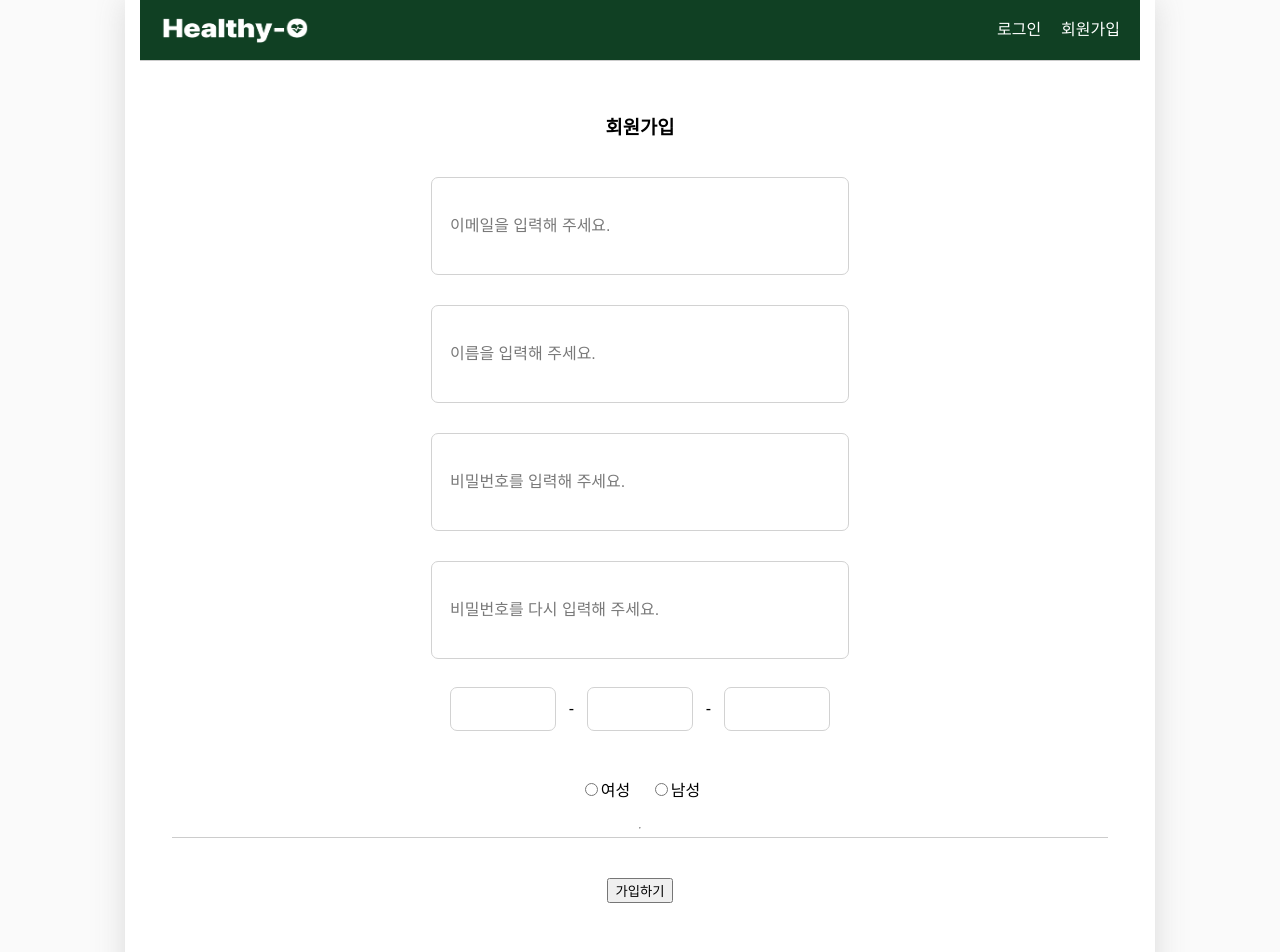
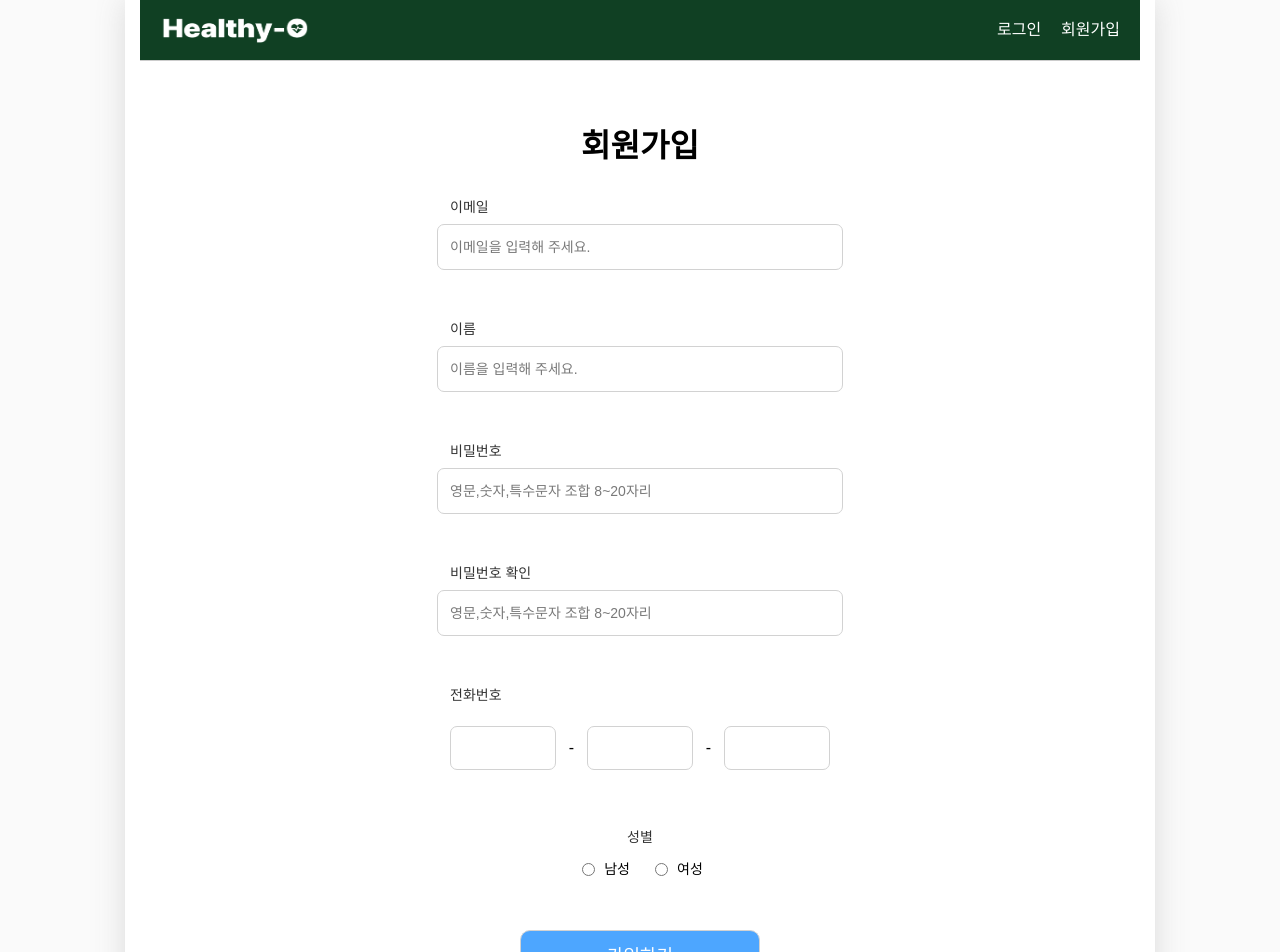
Before and after one commit to gayunk02/healthy-o, a Next.js app in the folder frontend/: page /signup in a window 1280 px wide. Shown: the top 952 px of the page. Built offline with nearby package versions, Linux system fonts and the light colour scheme; a web font is replaced by a local one.

Commit message:
signup tsx, module 수정

```diff
--- a/frontend/src/pages/signup.tsx
+++ b/frontend/src/pages/signup.tsx
@@ -1,24 +1,59 @@
 import { useEffect, useState } from "react";
+import { useRouter } from "next/router";
 import styles from "../styles/signup.module.css";
 
 export default function SignupPage() {
+  const router = useRouter();
   const [phone1, setPhone1] = useState("");
   const [phone2, setPhone2] = useState("");
   const [phone3, setPhone3] = useState("");
-  const [token, setToken] = useState("000000");
-  const [timer, setTimer] = useState("3:00");
-  const [isTokenDisabled, setIsTokenDisabled] = useState(true);
-  const [isConfirmDisabled, setIsConfirmDisabled] = useState(true);
-  const [intervalId, setIntervalId] = useState<NodeJS.Timeout | null>(null);
   const [form, setForm] = useState({
     email: "",
     writer: "",
     password1: "",
     password2: "",
-    location: "",
     gender: "",
   });
   const [errors, setErrors] = useState<any>({});
+
+  const handleInputChange = (key: string, value: string) => {
+    setForm((prev) => {
+      const newForm = { ...prev, [key]: value };
+      const newErrors = { ...errors };
+
+      if (value === "") {
+        newErrors[key] = "";
+      } else {
+        if (key === "email") {
+          const emailRegex = /^[^@\s]+@[^@\s]+\.[^@\s]{2,}$/;
+          newErrors.email = emailRegex.test(value) ? "" : "올바른 이메일 형식이 아닙니다.";
+        }
+
+        if (key === "writer") {
+          newErrors.writer = value.trim().length >= 2 ? "" : "이름은 2글자 이상 입력해 주세요.";
+        }
+
+        if (key === "password1") {
+          const passwordRegex = /^(?=.*[A-Za-z])(?=.*\d)(?=.*[@$!%*#?&])[A-Za-z\d@$!%*#?&]{8,20}$/;
+          newErrors.password1 = passwordRegex.test(value)
+            ? ""
+            : "비밀번호는 8~20자의 영문, 숫자, 특수문자를 포함해야 합니다.";
+          newErrors.password2 = form.password2 === "" ? "" : (value === form.password2 ? "" : "비밀번호가 일치하지 않습니다.");
+        }
+
+        if (key === "password2") {
+          newErrors.password2 = value === "" ? "" : (value === form.password1 ? "" : "비밀번호가 일치하지 않습니다.");
+        }
+
+        if (key === "gender") {
+          newErrors.gender = value ? "" : "성별을 선택해 주세요.";
+        }
+      }
+
+      setErrors(newErrors);
+      return newForm;
+    });
+  };
 
   const handlePhoneChange = (index: number, value: string) => {
     if (index === 1) {
@@ -30,30 +65,22 @@ export default function SignupPage() {
     } else {
       setPhone3(value);
     }
-
-    if (phone1.length === 3 && phone2.length === 4 && phone3.length === 4) {
-      setIsTokenDisabled(false);
-    }
-  };
-
-  const handleInputChange = (key: string, value: string) => {
-    setForm({ ...form, [key]: value });
   };
 
   const validateForm = () => {
     const newErrors: any = {};
-    if (!form.email.includes("@"))
-      newErrors.email = "이메일이 올바르지 않습니다.";
-    if (!form.writer) newErrors.writer = "이름이 올바르지 않습니다.";
+    const emailRegex = /^[^@\s]+@[^@\s]+\.[^@\s]{2,}$/;
+    const passwordRegex = /^(?=.*[A-Za-z])(?=.*\d)(?=.*[@$!%*#?&])[A-Za-z\d@$!%*#?&]{8,20}$/;
+
+    if (!emailRegex.test(form.email)) newErrors.email = "올바른 이메일 형식이 아닙니다.";
+    if (!form.writer || form.writer.trim().length < 2) newErrors.writer = "이름은 2글자 이상 입력해 주세요.";
     if (!form.password1) newErrors.password1 = "비밀번호를 입력해 주세요.";
+    else if (!passwordRegex.test(form.password1)) newErrors.password1 = "비밀번호는 8~20자의 영문, 숫자, 특수문자를 포함해야 합니다.";
     if (!form.password2) newErrors.password2 = "비밀번호를 입력해 주세요.";
-    if (form.password1 !== form.password2)
-      newErrors.password1 = newErrors.password2 =
-        "비밀번호가 일치하지 않습니다.";
-    if (phone1.length !== 3 || phone2.length !== 4 || phone3.length !== 4) {
-      newErrors.location = "전화번호를 올바르게 입력해 주세요.";
-    }
+    else if (form.password1 !== form.password2) newErrors.password2 = "비밀번호가 일치하지 않습니다.";
+    if (phone1.length !== 3 || phone2.length !== 4 || phone3.length !== 4) newErrors.phone = "올바른 전화번호 형식이 아닙니다.";
     if (!form.gender) newErrors.gender = "성별을 선택해 주세요.";
+
     setErrors(newErrors);
     return Object.keys(newErrors).length === 0;
   };
@@ -61,22 +88,20 @@ export default function SignupPage() {
   const handleSignup = async () => {
     if (validateForm()) {
       try {
-        const response = await fetch('/api/signup', { //백엔드 주소 입력란 '~/api/singup'
-          method: 'POST',
-          headers: {
-            'Content-Type': 'application/json'
-          },
+        const response = await fetch("/api/signup", {
+          method: "POST",
+          headers: { "Content-Type": "application/json" },
           body: JSON.stringify({
             email: form.email,
             name: form.writer,
             password: form.password1,
             phone: `${phone1}-${phone2}-${phone3}`,
-            gender: form.gender
-          })
+            gender: form.gender,
+          }),
         });
-
         const data = await response.json();
         alert(data.message || "Healthy-O 가입을 축하합니다.");
+        router.push("/login");
       } catch (error) {
         alert("회원가입 중 문제가 발생했습니다.");
         console.error(error);
@@ -86,8 +111,9 @@ export default function SignupPage() {
 
   return (
     <div className={styles.wrapper}>
-      <h3>회원가입</h3>
+      <h2 className={styles.h3}>회원가입</h2>
 
+      <label className={styles.label}>이메일</label>
       <input
         className={styles.inputbox}
         placeholder="이메일을 입력해 주세요."
@@ -95,6 +121,7 @@ export default function SignupPage() {
       />
       <div className={styles.error}>{errors.email}</div>
 
+      <label className={styles.label}>이름</label>
       <input
         className={styles.inputbox}
         placeholder="이름을 입력해 주세요."
@@ -102,22 +129,25 @@ export default function SignupPage() {
       />
       <div className={styles.error}>{errors.writer}</div>
 
+      <label className={styles.label}>비밀번호</label>
       <input
         className={styles.inputbox}
-        placeholder="비밀번호를 입력해 주세요."
+        placeholder="영문,숫자,특수문자 조합 8~20자리"
         type="password"
         onChange={(e) => handleInputChange("password1", e.target.value)}
       />
       <div className={styles.error}>{errors.password1}</div>
 
+      <label className={styles.label}>비밀번호 확인</label>
       <input
         className={styles.inputbox}
-        placeholder="비밀번호를 다시 입력해 주세요."
+        placeholder="영문,숫자,특수문자 조합 8~20자리"
         type="password"
         onChange={(e) => handleInputChange("password2", e.target.value)}
       />
       <div className={styles.error}>{errors.password2}</div>
 
+      <label className={styles.label}>전화번호</label>
       <div className={styles.phone__wrapper}>
         <input
           id="phone1"
@@ -143,10 +173,19 @@ export default function SignupPage() {
           onChange={(e) => handlePhoneChange(3, e.target.value)}
         />
       </div>
+      <div className={styles.error}>{errors.phone}</div>
 
-      <div className={styles.error}>{errors.location}</div>
-
+      <div className={styles.genderSection}>
+        <label className={styles.labelCenter}>성별</label>
         <div className={styles.gender__wrapper}>
+          <label className={styles.gender}>
+            <input
+              type="radio"
+              name="gender"
+              onChange={() => handleInputChange("gender", "남성")}
+            />
+            남성
+          </label>
           <label className={styles.gender}>
             <input
               type="radio"
@@ -155,20 +194,11 @@ export default function SignupPage() {
             />
             여성
           </label>
-        <label className={styles.gender}>
-          <input
-            type="radio"
-            name="gender"
-            onChange={() => handleInputChange("gender", "남성")}
-          />
-          남성
-        </label>
+        </div>
       </div>
       <div className={styles.error}>{errors.gender}</div>
 
-      <hr />
-      <div className={styles.divider}></div>
-      <button id="signup__button" onClick={handleSignup}>
+      <button id="signup__button" onClick={handleSignup} className={styles.signup__button}>
         가입하기
       </button>
     </div>
--- a/frontend/src/styles/signup.module.css
+++ b/frontend/src/styles/signup.module.css
@@ -1,11 +1,11 @@
     .wrapper {
       display: flex;
-  flex-direction: column; /* 세로 정렬 */
-  align-items: center;     /* 수평 가운데 정렬 */
+      flex-direction: column;
+      align-items: center;
       padding: 2rem;
     }
 
-.divider{
+    .divider {
       height: 1px;
       background-color: #ccc;
       width: 100%;
@@ -14,41 +14,63 @@
 
     .error {
       color: red;
-    height: 10px;
+      height: 12px;
       font-size: 11px;
+      margin-bottom: 16px;
     }
 
     .h3 {
       font-size: 32px;
-    color: #0068ff;
+      color: #000000;
       font-weight: bold;
       width: 380px;
       margin-bottom: 10px;
+      text-align: center;
+    }
+
+    .label {
+      width: 380px;
+      text-align: left;
+      font-size: 14px;
+      font-weight: 500;
+      margin-top: 20px;
+      margin-bottom: 2px;
+      color: #333;
+    }
+
+    .labelCenter {
+      text-align: center;
+      font-size: 14px;
+      font-weight: 500;
+      margin-top: 20px;
+      margin-bottom: 4px;
+      color: #333;
     }
 
     .inputbox {
       width: 380px;
-    height: 60px;
+      height: 24px;
       background-color: white;
       border-radius: 7px;
       border: 1px solid #d2d2d2;
-    padding: 18px;
-    margin-top: 20px;
+      padding: 10px 12px;
+      margin-top: 6px;
+      font-size: 14px;
     }
 
     .inputbox::placeholder {
       color: #797979;
-    font-size: 16px;
+      font-size: 14px;
     }
 
     .phone__wrapper {
       width: 380px;
-    height: 40px;
       display: flex;
       flex-direction: row;
       justify-content: space-between;
       align-items: center;
       margin-top: 20px;
+      margin-bottom: 8px;
     }
 
     .phoneNum {
@@ -101,19 +123,28 @@
       color: #797979;
     }
 
+    .genderSection {
+      width: 100%;
+      display: flex;
+      flex-direction: column;
+      align-items: center;
+    }
+
     .gender__wrapper {
-    width: 380px;
-    height: 40px;
       display: flex;
       flex-direction: row;
       justify-content: center;
       align-items: center;
-    margin-top: 30px;
+      margin-top: 8px;
+      margin-bottom: 4px;
+      gap: 20px;
     }
 
     .gender {
-    width: 70px;
-    text-align: center;
+      display: flex;
+      align-items: center;
+      gap: 6px;
+      font-size: 14px;
     }
 
     .hr {
@@ -124,10 +155,17 @@
     }
 
     .signup__button {
-    width: 380px;
-    height: 75px;
+      width: 240px;
+      height: 48px;
       border: 1px solid #d2d2d2;
       border-radius: 10px;
       font-size: 18px;
       margin-top: 20px;
+      background-color: #4da6ff;
+      color: white;
+      cursor: pointer;
     }
+
+    .signup__button:hover {
+      background-color: #1a8cff;
+    }
```
Lines whose indentation alone changed are shown as unchanged.
